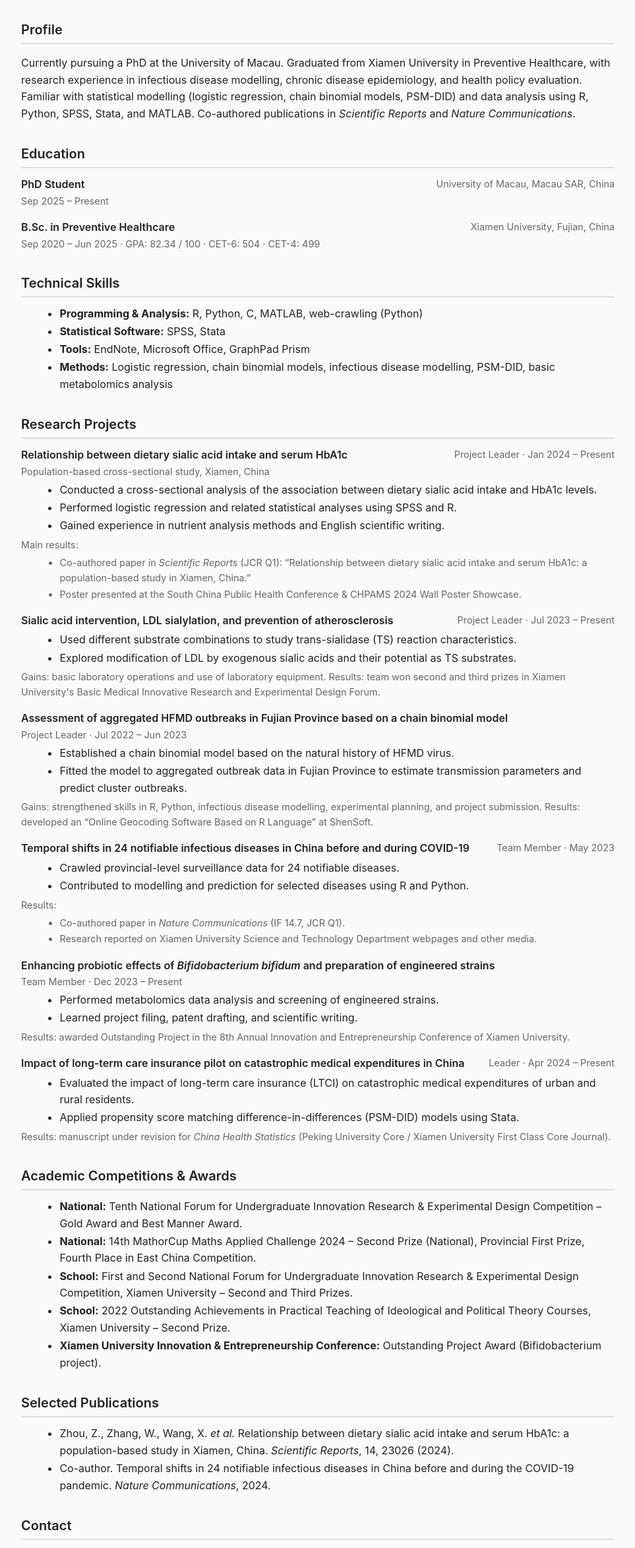
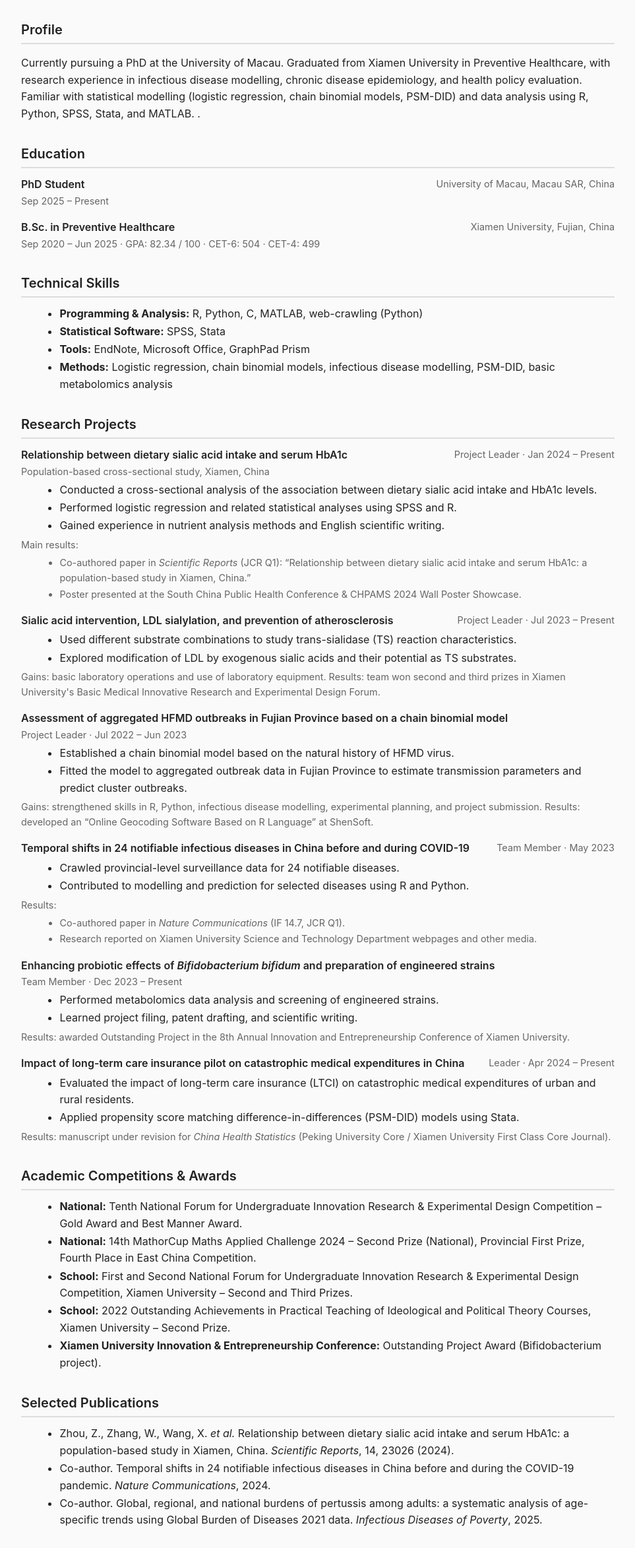
Before and after one commit to wszzcdsg/wszzcdsg.github.io, a plain HTML site: page index.html in a window 1280 px wide. Shown: the part 205-2551 px from the top of the page at 66% size, without its empty margins (158-1121 px from the left). Drawn offline with Linux system fonts and the light colour scheme.

Commit message:
add new info.

```diff
--- a/index.html
+++ b/index.html
@@ -153,8 +153,7 @@
       Currently pursuing a PhD at the University of Macau. Graduated from Xiamen University in Preventive Healthcare, with research experience in
       infectious disease modelling, chronic disease epidemiology, and health policy evaluation.
       Familiar with statistical modelling (logistic regression, chain binomial models, PSM-DID) and
-      data analysis using R, Python, SPSS, Stata, and MATLAB. Co-authored publications in
-      <em>Scientific Reports</em> and <em>Nature Communications</em>.
+      data analysis using R, Python, SPSS, Stata, and MATLAB. </em>.
     </p>
   </section>
 
@@ -338,6 +337,10 @@
         Co-author. Temporal shifts in 24 notifiable infectious diseases in China before and during the COVID-19 pandemic.
         <em>Nature Communications</em>, 2024.
       </li>
+      <li>
+        Co-author. Global, regional, and national burdens of pertussis among adults: a systematic analysis of age-specific trends using Global Burden of Diseases 2021 data.
+        <em>Infectious Diseases of Poverty</em>, 2025.
+      </li>
     </ul>
   </section>
 
```
